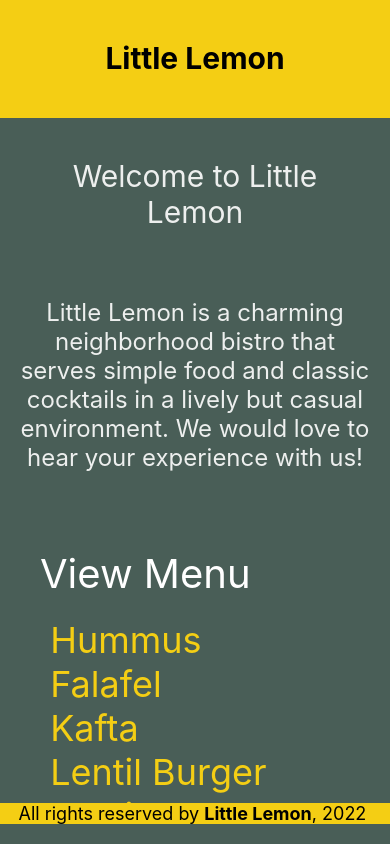
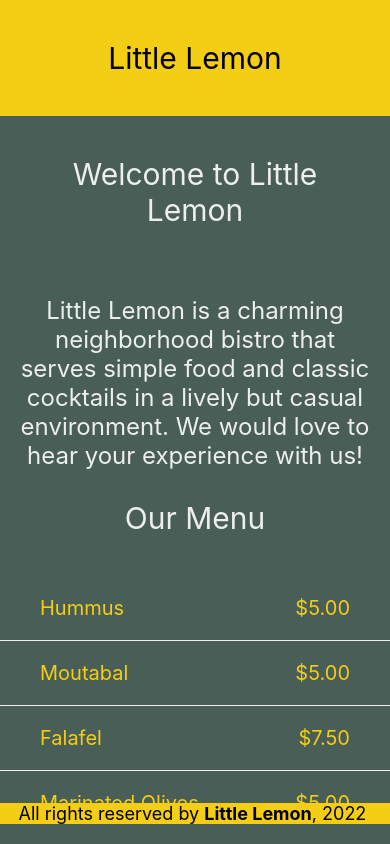
Before and after one commit to LarissaBizzi/reactnative-project, a React Native app: screen / in a window 390 px wide. Built offline with nearby package versions, Linux system fonts and the light colour scheme.

Commit message:
updating menu items using flatlist component

```diff
--- a/components/LittleLemonHeader.js
+++ b/components/LittleLemonHeader.js
@@ -13,13 +13,12 @@
 
 const headerStyles = StyleSheet.create( {
   container: {
-    flex: 0.30,
     backgroundColor: '#F4CE14'
   },
+
   headerText: {
     padding: 40,
     fontSize: 30,
-    fontWeight: 'bold',
     color: 'black',
     textAlign: 'center',
   },
--- a/components/MenuItems.js
+++ b/components/MenuItems.js
@@ -1,23 +1,54 @@
 import React from 'react';
 import { StyleSheet } from 'react-native';
-import { View, Text, ScrollView } from 'react-native';
+import { View, Text, FlatList } from 'react-native';
 
 const green = "#495E57";
 const yellow = "#F4CE14";
 
 const menuItemsToDisplay = [
-' Hummus \n Falafel \n Kafta \n Lentil Burger \n Lentil Soupe \n Pita Bread \n Potato Salad \n Baklava \n Ceasar Salad \n Rice \n Panna Cota'
+    { name: 'Hummus', price: '$5.00', id: '1A' },
+    { name: 'Moutabal', price: '$5.00', id: '2B' },
+    { name: 'Falafel', price: '$7.50', id: '3C' },
+    { name: 'Marinated Olives', price: '$5.00', id: '4D' },
+    { name: 'Kofta', price: '$5.00', id: '5E' },
+    { name: 'Eggplant Salad', price: '$8.50', id: '6F' },
+    { name: 'Lentil Burger', price: '$10.00', id: '7G' },
+    { name: 'Smoked Salmon', price: '$14.00', id: '8H' },
+    { name: 'Kofta Burger', price: '$11.00', id: '9I' },
+    { name: 'Turkish Kebab', price: '$15.50', id: '10J' },
+    { name: 'Fries', price: '$3.00', id: '11K' },
+    { name: 'Buttered Rice', price: '$3.00', id: '12L' },
+    { name: 'Bread Sticks', price: '$3.00', id: '13M' },
+    { name: 'Pita Pocket', price: '$3.00', id: '14N' },
+    { name: 'Lentil Soup', price: '$3.75', id: '15O' },
+    { name: 'Greek Salad', price: '$6.00', id: '16Q' },
+    { name: 'Rice Pilaf', price: '$4.00', id: '17R' },
+    { name: 'Baklava', price: '$3.00', id: '18S' },
+    { name: 'Tartufo', price: '$3.00', id: '19T' },
+    { name: 'Tiramisu', price: '$5.00', id: '20U' },
+    { name: 'Panna Cotta', price: '$5.00', id: '21V' },
 ];
 
+const Separator = () => <View style={menuStyles.separator}></View>
+
+const Header = () => <Text style={menuStyles.headerText}>Our Menu</Text>
+
+const Item = ({ name, price }) => {
+    return (
+    <View style={menuStyles.innerContainer}>
+        <Text style={menuStyles.itemText}>{name}</Text>
+        <Text style={menuStyles.itemText}>{price}</Text>
+    </View>
+    )
+}
+
 const MenuItems = () => {
+
+const renderItem = ({ item }) => <Item name={item.name} price={item.price} />
+
     return (
         <View style={menuStyles.container}>
-            <ScrollView
-            indicatorStyle={'white'}
-            style={menuStyles.innerContainer}>
-                <Text style={menuStyles.headerText}>View Menu</Text>
-                <Text style={menuStyles.itemText}>{menuItemsToDisplay[0]}</Text>
-            </ScrollView>
+        <FlatList data={menuItemsToDisplay} keyExtractor={(item) => item.id} renderItem={renderItem} ItemSeparatorComponent={Separator} ListHeaderComponent={Header}/>
         </View>
     )
 };
@@ -26,20 +57,28 @@
 
 const menuStyles = StyleSheet.create({
     container: {
-        flex: 0.75
+        flex: 1,
+      },
+
+    headerText: {
+        padding: 40,
+        fontSize: 30,
+        color: '#EDEFEE',
+        textAlign: 'center',
     },
-    innerContainer: {
-        padding: 40,
-        backgroundColor: green
-    },
-    headerText: {
-        paddingBottom: 20,
-        fontSize: 40,
-        flexWrap: 'wrap',
-        color: 'white'
-    },
-    itemText : {
-        color: yellow,
-        fontSize: 36
-    }
+      innerContainer: {
+        paddingHorizontal: 40,
+        paddingVertical: 20,
+        flexDirection: 'row',
+        justifyContent: 'space-between',
+      },
+      itemText: {
+        color: '#F4CE14',
+        fontSize: 20,
+      },
+
+      separator: {
+        borderBottomWidth: 1,
+        borderColor: '#EDEFEE',
+      }
 });
```
Also changed, not shown: 1 other file (tests, documents, lock files or other folders).
